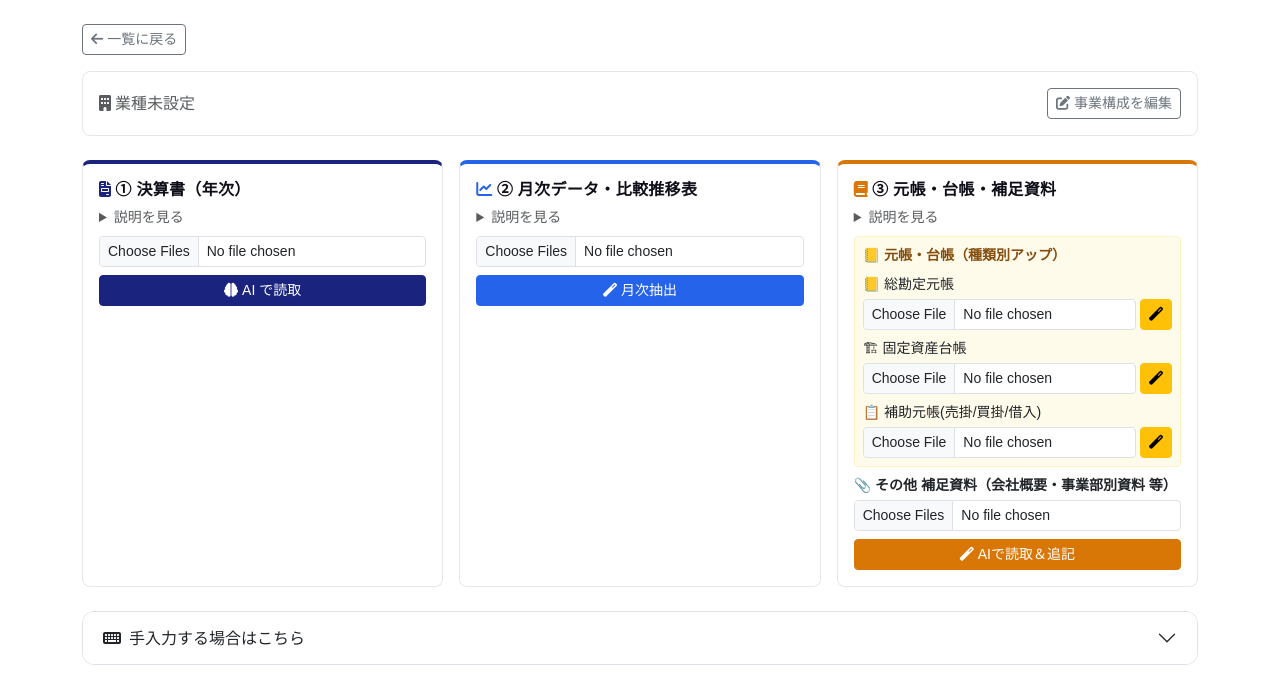
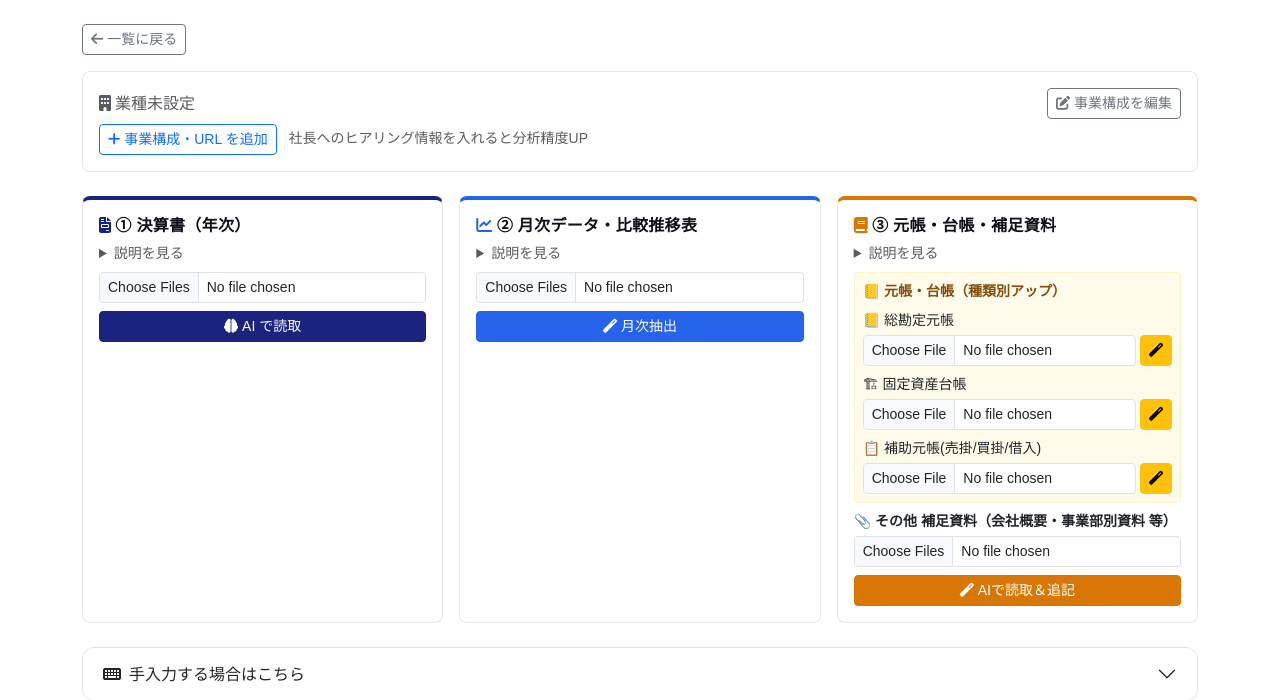
Before and after one commit to takeru75015-dotcom/copartner-app, a FastAPI app: template app/templates/client.html in a window 1280 px wide. Shown: the top 700 px of the page. Run offline with FastAPI, Linux system fonts and the light colour scheme; the template is opened without the code that fills it, so the values that code supplies are empty.

Commit message:
feat: 事業構成テキスト内に「編集する」ボタンを併設（編集導線改善）
User指摘「右上の編集ボタンが直感的じゃない」への対応。

【UI改善】
- 事業構成 details 展開時に、テキスト下部に「✏️ この内容を編集する」ボタンを配置
- クリックで既存の編集パネル(#clientEdit)を展開 + スムーズスクロール
- 「業種・URL・メモ・事業構成テキストをまとめて編集」とラベル明記
- business_details が空の場合: 「事業構成・URL を追加」ボタンを直接表示
  → ユーザーが最初に何をすべきか分かりやすく

右上の「事業構成を編集」ボタンは併設で残し、二重導線にして発見性UP。

Co-Authored-By: Claude Opus 4.7 (1M context) <noreply@anthropic.com>

```diff
--- a/app/templates/client.html
+++ b/app/templates/client.html
@@ -21,7 +21,22 @@
             <span class="text-muted fw-normal ms-1">— クリックで展開</span>
           </summary>
           <div class="mt-2" style="white-space: pre-wrap; font-size: .9rem;">{{ client.business_details }}</div>
+          <div class="mt-3 pt-2" style="border-top:1px dashed #cbd5e1;">
+            <button class="btn btn-sm btn-outline-primary" type="button" data-bs-toggle="collapse" data-bs-target="#clientEdit"
+                    onclick="setTimeout(function(){var el=document.getElementById('clientEdit');if(el){el.scrollIntoView({behavior:'smooth',block:'start'});}}, 250);">
+              <i class="fas fa-pen me-1"></i>この内容を編集する
+            </button>
+            <span class="small text-muted ms-2">業種・URL・メモ・事業構成テキストをまとめて編集</span>
+          </div>
         </details>
+        {% else %}
+        <div class="mt-2 small">
+          <button class="btn btn-sm btn-outline-primary" type="button" data-bs-toggle="collapse" data-bs-target="#clientEdit"
+                  onclick="setTimeout(function(){var el=document.getElementById('clientEdit');if(el){el.scrollIntoView({behavior:'smooth',block:'start'});}}, 250);">
+            <i class="fas fa-plus me-1"></i>事業構成・URL を追加
+          </button>
+          <span class="text-muted ms-2">社長へのヒアリング情報を入れると分析精度UP</span>
+        </div>
         {% endif %}
       </div>
       <button class="btn btn-outline-secondary btn-sm" type="button" data-bs-toggle="collapse" data-bs-target="#clientEdit">
```
